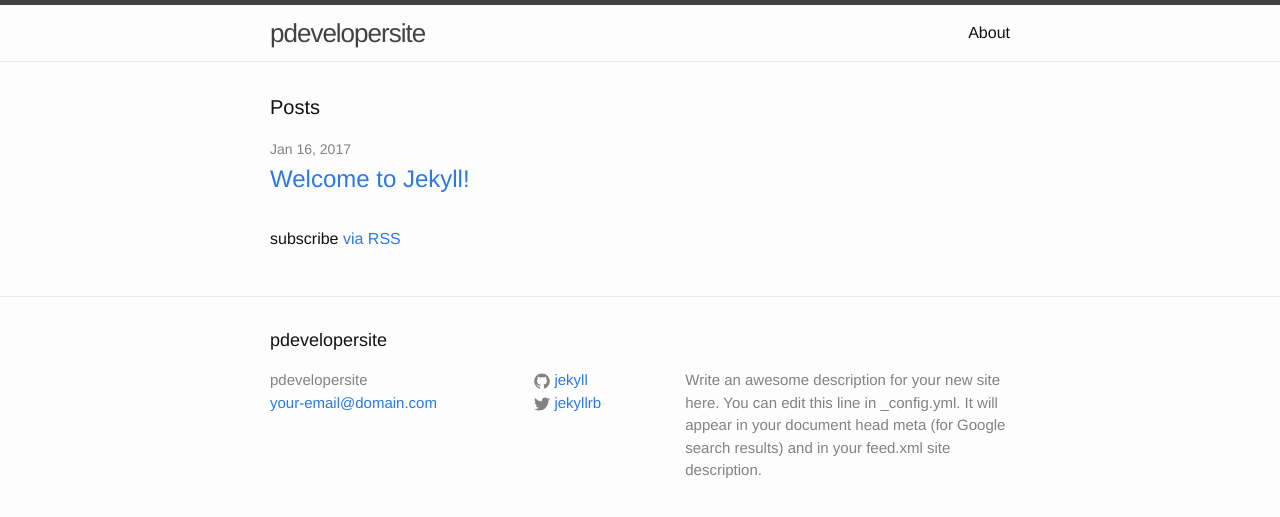
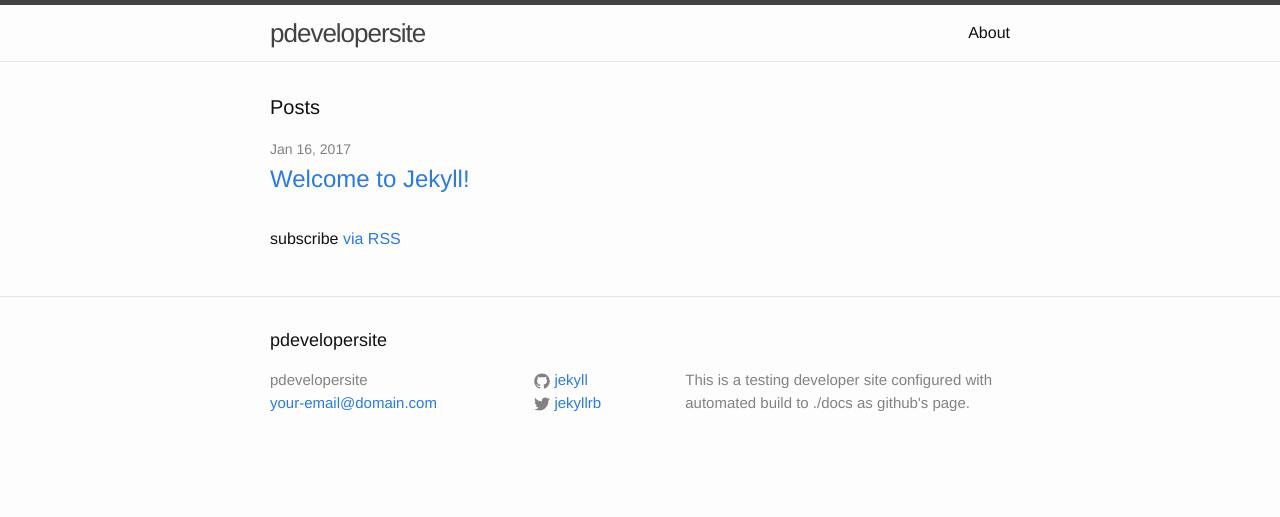
Before and after one commit to haxpor/pdevelopersite, a Jekyll site: the page built from devsite/index.html, in a window 1280 px wide. Shown: the top 517 px of the page. Built offline with Jekyll 4.4.1, drawn with Linux system fonts in a browser that asks for light colours.

Commit message:
Configured config

```diff
--- a/devsite/_config.yml
+++ b/devsite/_config.yml
@@ -2,9 +2,7 @@
 title: pdevelopersite
 email: your-email@domain.com
 description: > # this means to ignore newlines until "baseurl:"
-  Write an awesome description for your new site here. You can edit this
-  line in _config.yml. It will appear in your document head meta (for
-  Google search results) and in your feed.xml site description.
+    This is a testing developer site configured with automated build to ./docs as github's page.
 baseurl: "" # the subpath of your site, e.g. /blog/
 url: "http://yourdomain.com" # the base hostname & protocol for your site
 twitter_username: jekyllrb
```
